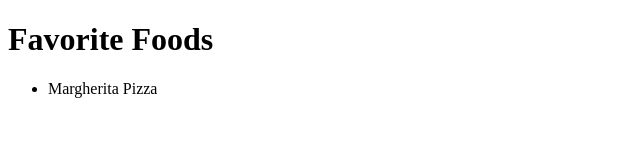
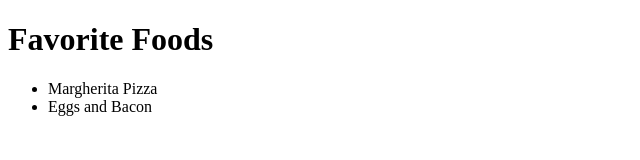
Before and after one commit to dkatina/fav-foods, a plain HTML site: page index.html in a window 1280 px wide. Shown: the whole page, without its empty margins (0-640 px from the left). Drawn offline with Linux system fonts and the light colour scheme.

Commit message:
added eggs and bacon

```diff
--- a/index.html
+++ b/index.html
@@ -9,6 +9,7 @@
     <h1>Favorite Foods</h1>
     <ul>
         <li>Margherita Pizza</li>
+        <li>Eggs and Bacon</li>
     </ul>
 </body>
 </html>
```
